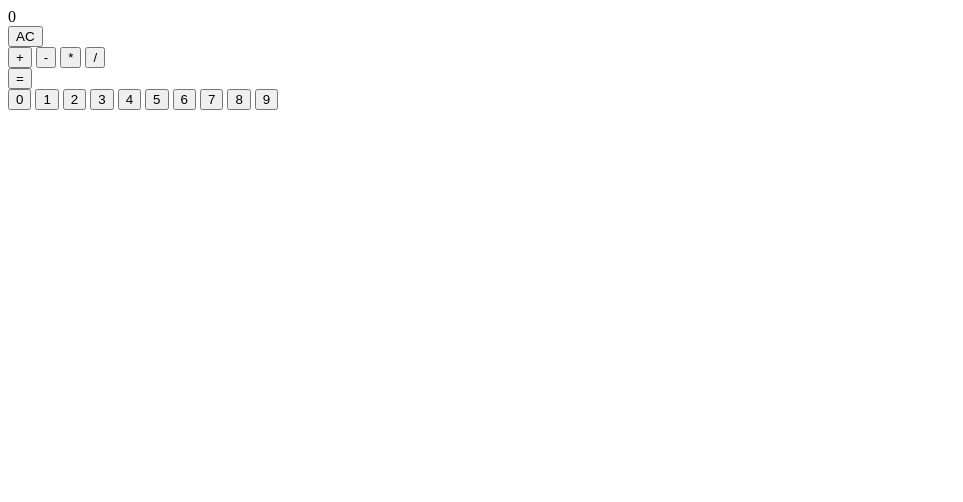
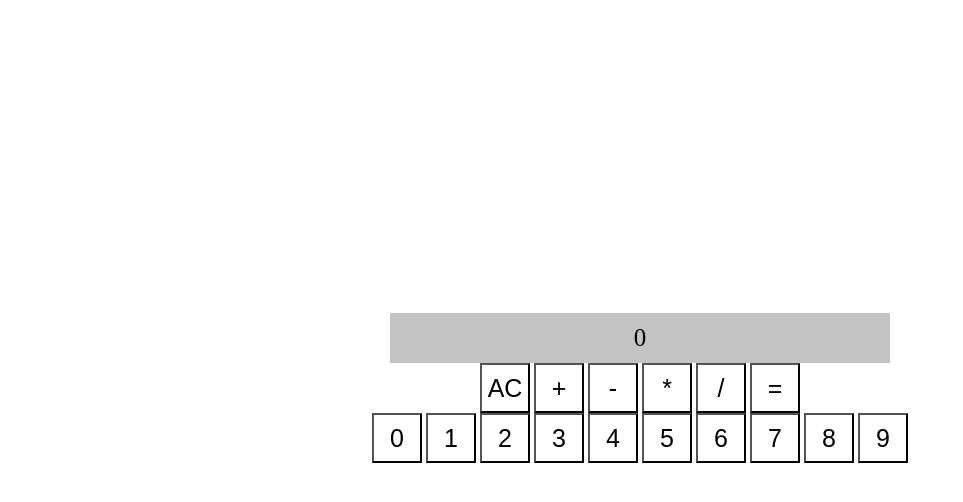
Before and after one commit to Dependability/calculator, a plain HTML site: page index.html in a window 1280 px wide. Shown: the whole page, without its empty margins (0-963 px from the left). Drawn offline with Linux system fonts and the light colour scheme.

Commit message:
Added minimal styling

```diff
--- a/index.html
+++ b/index.html
@@ -10,16 +10,14 @@
   <body>
     <div class="calculator">
         <div class="output">0</div>
-        <div class="buttons">
+        <div class="operators">
             <button class="clear">AC</button>
-        </div>
-        <div class="operators">
             <button class="operate">+</button>
             <button class="operate">-</button>
             <button class="operate">*</button>
             <button class="operate">/</button>
+            <button class="compute">=</button>
         </div>
-        <button class="compute">=</button>
         <div class="numbers">
         <button class="digit">0</button>
         <button class="digit">1</button>
--- a/script.js
+++ b/script.js
@@ -51,9 +51,15 @@ numbers.forEach((digit)=>{
 const compute = document.querySelector('.compute');
 const clear = document.querySelector('.clear');
 
+
+function resetColors(){
+    operators.forEach(operator => operator.style.backgroundColor = 'unset')
+}
+
 clear.addEventListener('click', ()=>{
     display.textContent = '0';
     operation = null;
+    resetColors();
     inputMode = false;
     number1 = null;
     number2 = null;
@@ -63,6 +69,7 @@ compute.addEventListener('click',(e)=>{
 
     if (number1 != null) display.textContent = operate(operation, number1, number2);
     operation = null;
+    resetColors()
     inputMode = false;
     number1 = null;
 
@@ -79,8 +86,9 @@ operators.forEach((operator)=> {
             number1 = +display.textContent
         }
 
-
+        resetColors()
         operation = operator.textContent;
+        operator.style.backgroundColor = 'grey'
         inputMode = false;
     });
 });
--- a/style.css
+++ b/style.css
@@ -0,0 +1,31 @@
+body {
+    height: 95vh;
+    display: flex;
+    align-items:center;
+    justify-content: center;
+}
+
+.calculator {
+    display: flex;
+    flex-direction: column;
+    align-items: center;
+}
+
+
+.output {
+    display: flex;
+    align-items: center;
+    justify-content: center;
+    font-size: 25px;
+    width: 500px;
+    height: 50px;
+    background-color: rgba(80, 74, 74, 0.336);
+}
+.calculator button{
+    background-color: white;
+    padding: 0;
+    margin: 0;
+    font-size: 25px;
+    width: 50px;
+    height: 50px;
+}
```
